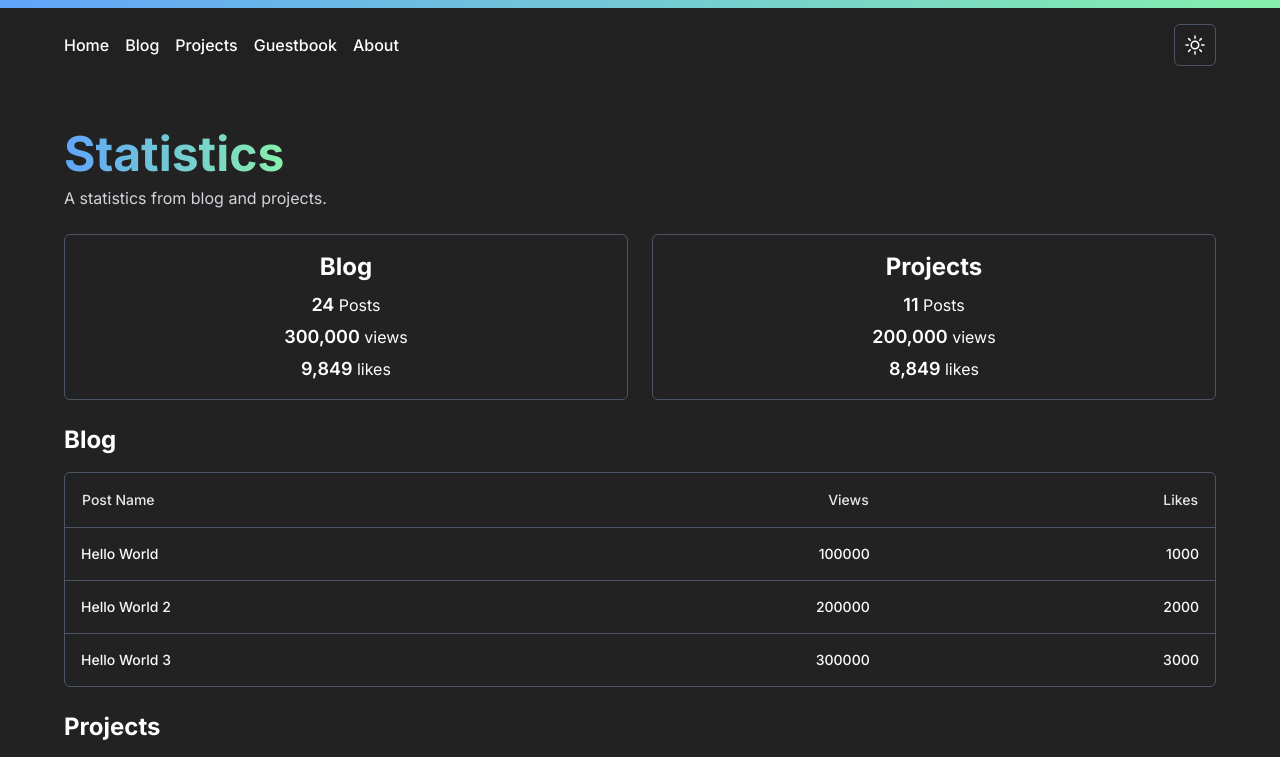
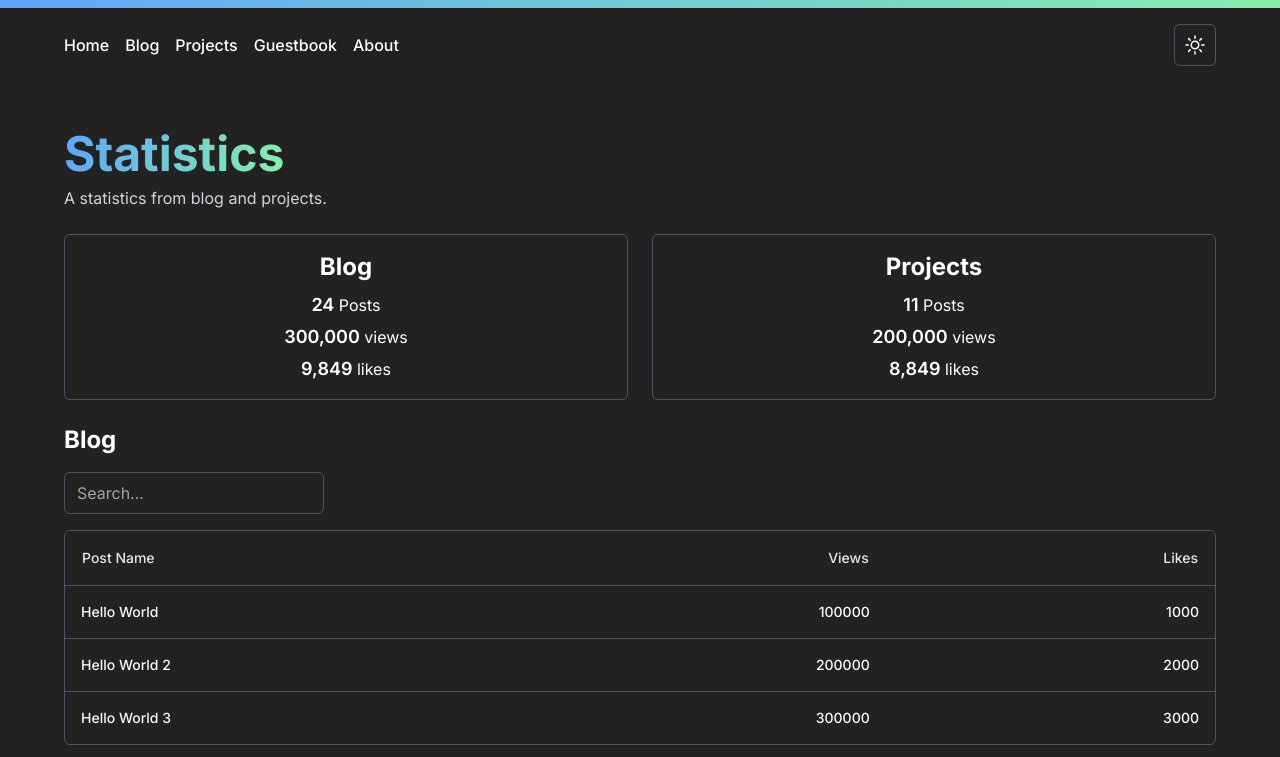
Before and after one commit to ccrsxx/portofolio, a Next.js app: page /statistics in a window 1280 px wide. Shown: the top 757 px of the page. Built offline with nearby package versions, Linux system fonts and the light colour scheme.

Commit message:
feat: implement search filter on table

```diff
--- a/src/components/statistics/table.tsx
+++ b/src/components/statistics/table.tsx
@@ -5,13 +5,19 @@ import {
   useReactTable,
   getCoreRowModel,
   getSortedRowModel,
-  createColumnHelper
+  createColumnHelper,
+  getFilteredRowModel
 } from '@tanstack/react-table';
+import { rankItem } from '@tanstack/match-sorter-utils';
 import { SortIcon } from './sort-icon';
+import type { ChangeEvent } from 'react';
 import type {
+  Row,
   ColumnDef,
+  FilterMeta,
   SortingState,
-  SortDirection
+  SortDirection,
+  ColumnFiltersState
 } from '@tanstack/react-table';
 
 type ContentColumn = {
@@ -20,7 +26,7 @@ type ContentColumn = {
   likes: number;
 };
 
-const defaultData: ContentColumn[] = [
+const data: ContentColumn[] = [
   {
     postName: 'Hello World',
     views: 100_000,
@@ -47,25 +53,56 @@ const columns: ColumnDef<ContentColumn, any>[] = [
   accessor('likes', { header: 'Likes' })
 ];
 
+function fuzzyFilter(
+  row: Row<ContentColumn>,
+  columnId: string,
+  value: string,
+  addMeta: (meta: FilterMeta) => void
+): boolean {
+  const itemRank = rankItem(row.getValue(columnId), value);
+
+  addMeta({ itemRank });
+
+  return itemRank.passed;
+}
+
 export function Table(): JSX.Element {
-  const [data, _setData] = useState(defaultData);
+  const [globalFilter, setGlobalFilter] = useState('');
   const [sorting, setSorting] = useState<SortingState>([]);
 
-  const table = useReactTable({
-    data,
-    state: { sorting },
-    columns,
+  const [columnFilters, setColumnFilters] = useState<ColumnFiltersState>([]);
+
+  const { getHeaderGroups, getRowModel } = useReactTable({
+    data: data,
+    state: { globalFilter, columnFilters, sorting },
+    columns: columns,
     sortDescFirst: true,
+    globalFilterFn: fuzzyFilter,
     onSortingChange: setSorting,
     getCoreRowModel: getCoreRowModel(),
-    getSortedRowModel: getSortedRowModel()
+    getSortedRowModel: getSortedRowModel(),
+    getFilteredRowModel: getFilteredRowModel(),
+    onGlobalFilterChange: setGlobalFilter,
+    onColumnFiltersChange: setColumnFilters
   });
 
+  const handleGlobalFilterChange = ({
+    target: { value }
+  }: ChangeEvent<HTMLInputElement>): void => setGlobalFilter(value);
+
   return (
+    <div className='grid gap-4'>
+      <input
+        className='custom-input justify-self-start'
+        type='text'
+        placeholder='Search...'
+        value={globalFilter}
+        onChange={handleGlobalFilterChange}
+      />
       <div className='main-border relative overflow-hidden rounded-md shadow-sm'>
         <table className='w-full table-auto border-collapse text-sm'>
           <thead className='main-border border-0 border-b'>
-          {table.getHeaderGroups().map(({ id, headers }) => (
+            {getHeaderGroups().map(({ id, headers }) => (
               <tr key={id}>
                 {headers.map(
                   ({
@@ -105,7 +142,7 @@ export function Table(): JSX.Element {
             ))}
           </thead>
           <tbody className='divide-y divide-gray-300 dark:divide-gray-600'>
-          {table.getRowModel().rows.map(({ id, getVisibleCells }) => (
+            {getRowModel().rows.map(({ id, getVisibleCells }) => (
               <tr key={id}>
                 {getVisibleCells().map(({ id, column, getContext }) => (
                   <td
@@ -120,6 +157,7 @@ export function Table(): JSX.Element {
           </tbody>
         </table>
       </div>
+    </div>
   );
 }
 
```
Lines whose indentation alone changed are shown as unchanged.
